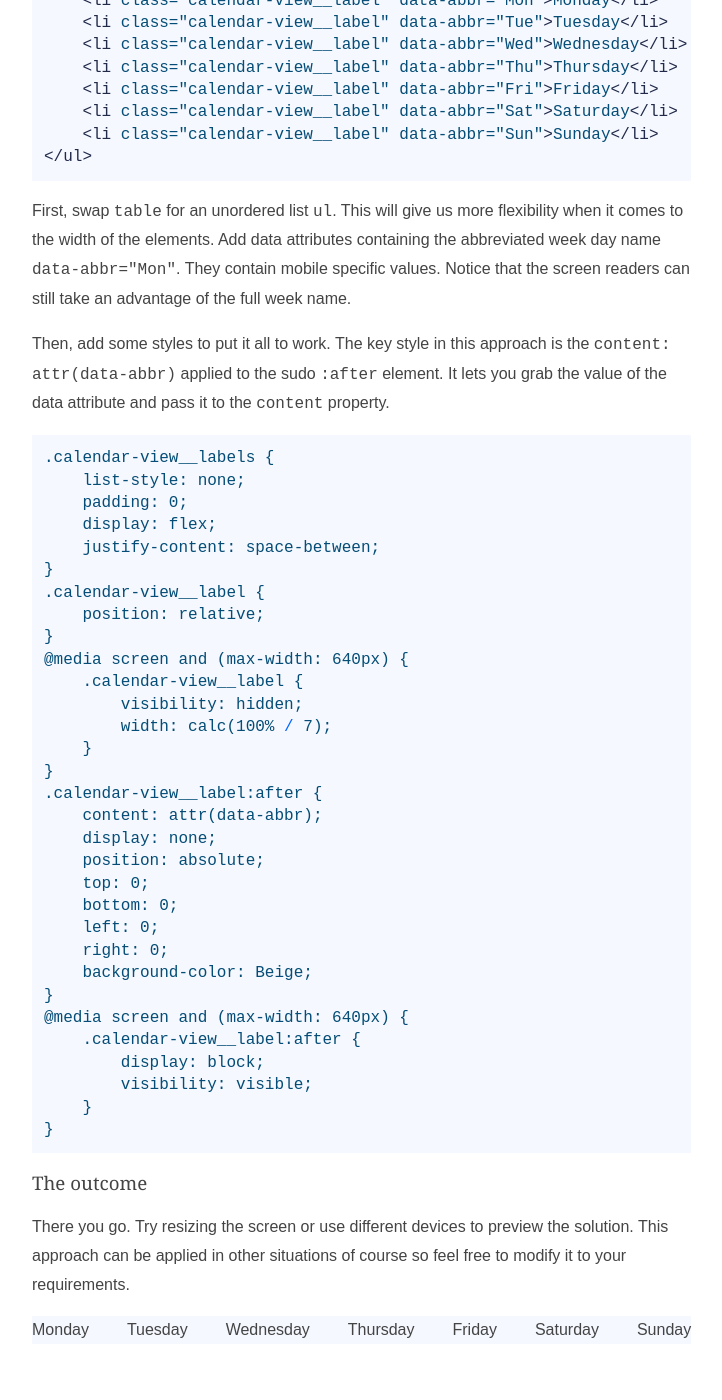
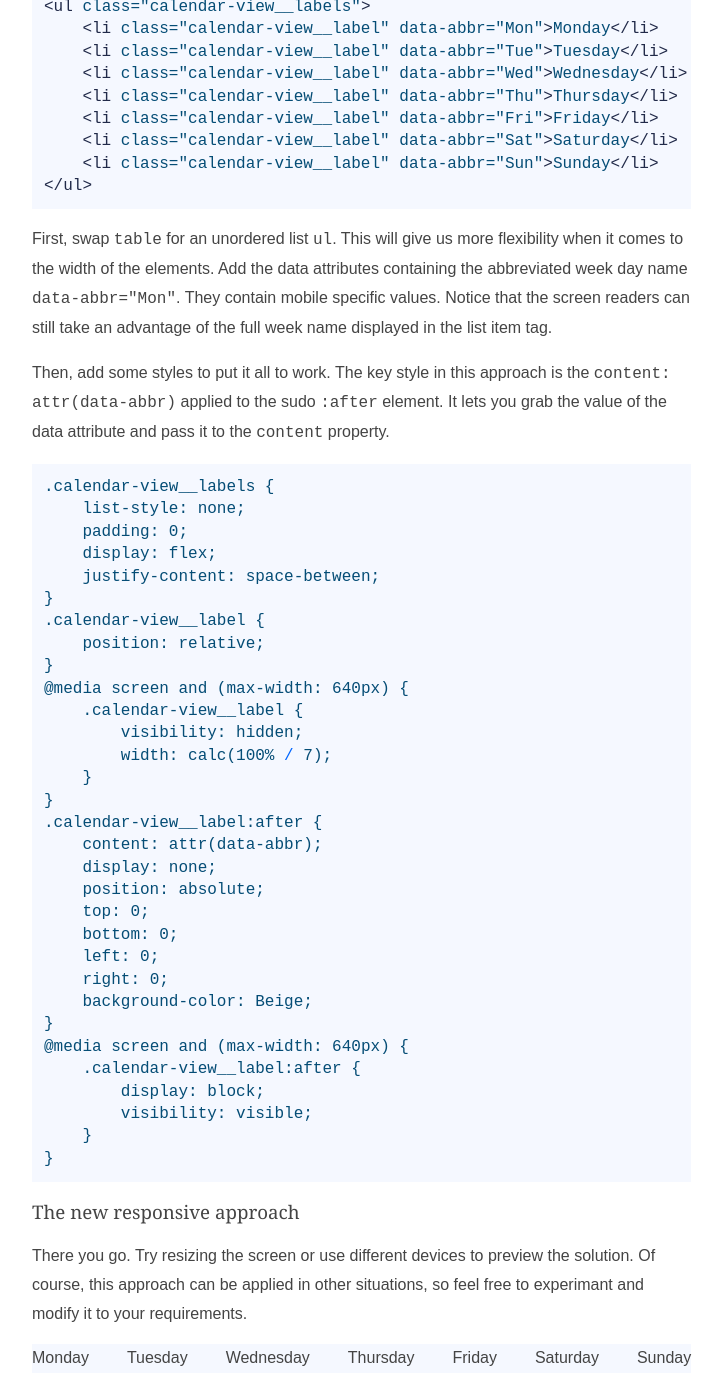
Before and after one commit to proochster/thewebsitesguy, a Jekyll site: the page built from _posts/2019-11-09-responsive-calendar-week-names.html, in a window 1280 px wide and 1400 px high, scrolled down 1285 px. Shown: the whole window, without its empty margins (120-842 px from the left). Built offline with Jekyll 4.4.1, drawn with Linux system fonts in a browser that asks for light colours; comment, search, counter and statistics services are not loaded; some of the changed text lies outside the part shown.

Commit message:
^ Responsive calendar names copy

```diff
--- a/_posts/2019-11-09-responsive-calendar-week-names.html
+++ b/_posts/2019-11-09-responsive-calendar-week-names.html
@@ -26,7 +26,7 @@ The solution described below used a combination of media queries and data attrib
 </table>
 {% endhighlight %}
 
-<em class="p-t block">Output:</em>
+<em class="p-t block">This can be improved:</em>
 <div class="scroll-x">
     <table border="1">
         <tr>
@@ -41,7 +41,7 @@ The solution described below used a combination of media queries and data attrib
     </table>
 </div>
 
-<h3>The solution</h3>
+<h3>A better approach for responsive content</h3>
 
 <p>Using media queries you can detect device screen size and serve a better aligned view.</p>
 
@@ -58,7 +58,7 @@ The solution described below used a combination of media queries and data attrib
 </ul>
 {% endhighlight %}
 
-<p>First, swap <code>table</code> for an unordered list <code>ul</code>. This will give us more flexibility when it comes to the width of the elements. Add data attributes containing the abbreviated week day name <code>data-abbr="Mon"</code>. They contain mobile specific values. Notice that the screen readers can still take an advantage of the full week name.</p>
+<p>First, swap <code>table</code> for an unordered list <code>ul</code>. This will give us more flexibility when it comes to the width of the elements. Add the data attributes containing the abbreviated week day name <code>data-abbr="Mon"</code>. They contain mobile specific values. Notice that the screen readers can still take an advantage of the full week name displayed in the list item tag.</p>
 
 <p>Then, add some styles to put it all to work. The key style in this approach is the <code>content: attr(data-abbr)</code> applied to the sudo <code>:after</code> element. It lets you grab the value of the data attribute and pass it to the <code>content</code> property.</p>
 
@@ -130,9 +130,9 @@ The solution described below used a combination of media queries and data attrib
 }
 </style>
 
-<h3>The outcome</h3>
+<h3>The new responsive approach</h3>
 
-<p>There you go. Try resizing the screen or use different devices to preview the solution. This approach can be applied in other situations of course so feel free to modify it to your requirements.</p>
+<p>There you go. Try resizing the screen or use different devices to preview the solution. Of course, this approach can be applied in other situations, so feel free to experimant and modify it to your requirements.</p>
 
 <ul class="calendar-view__labels bg-light">
     <li class="calendar-view__label" data-abbr="Mon">Monday</li>
```
Also changed, not shown: other parts of _posts/2019-11-09-responsive-calendar-week-names.html (+2 -2 lines).
